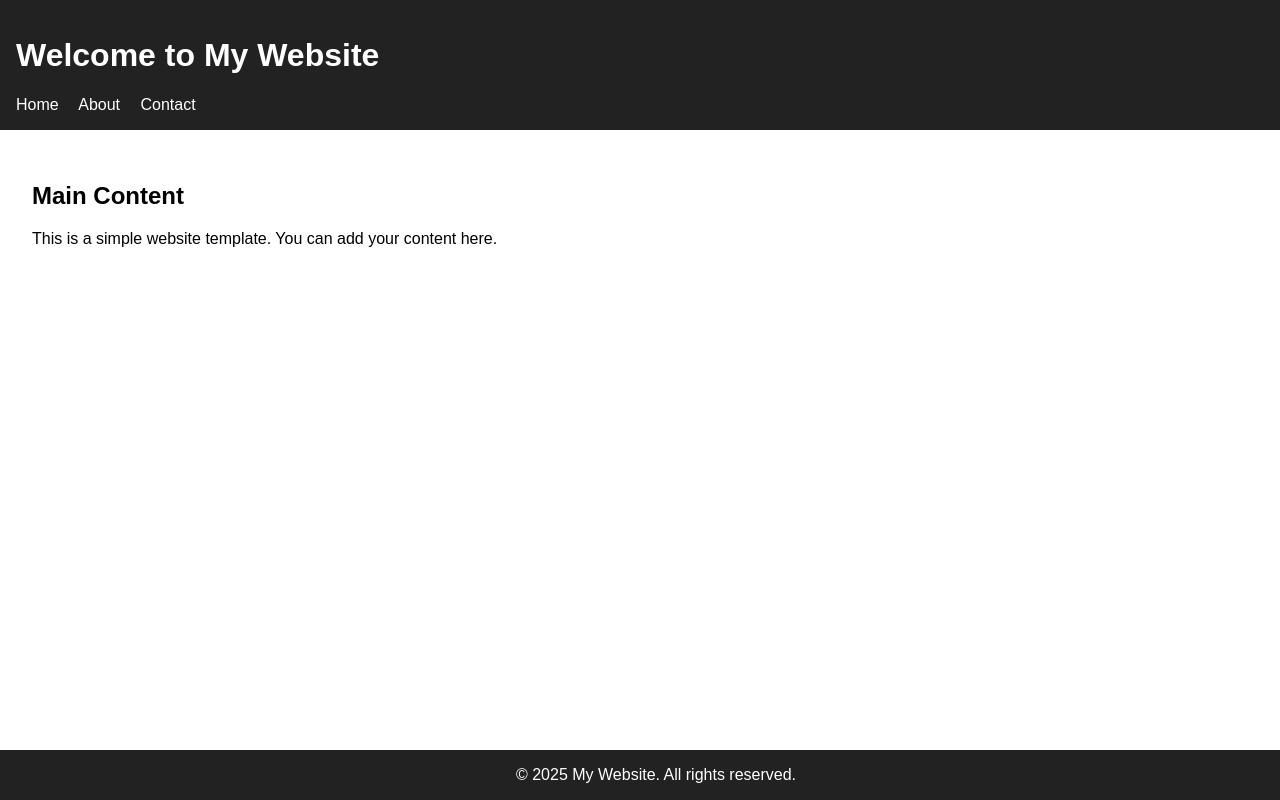
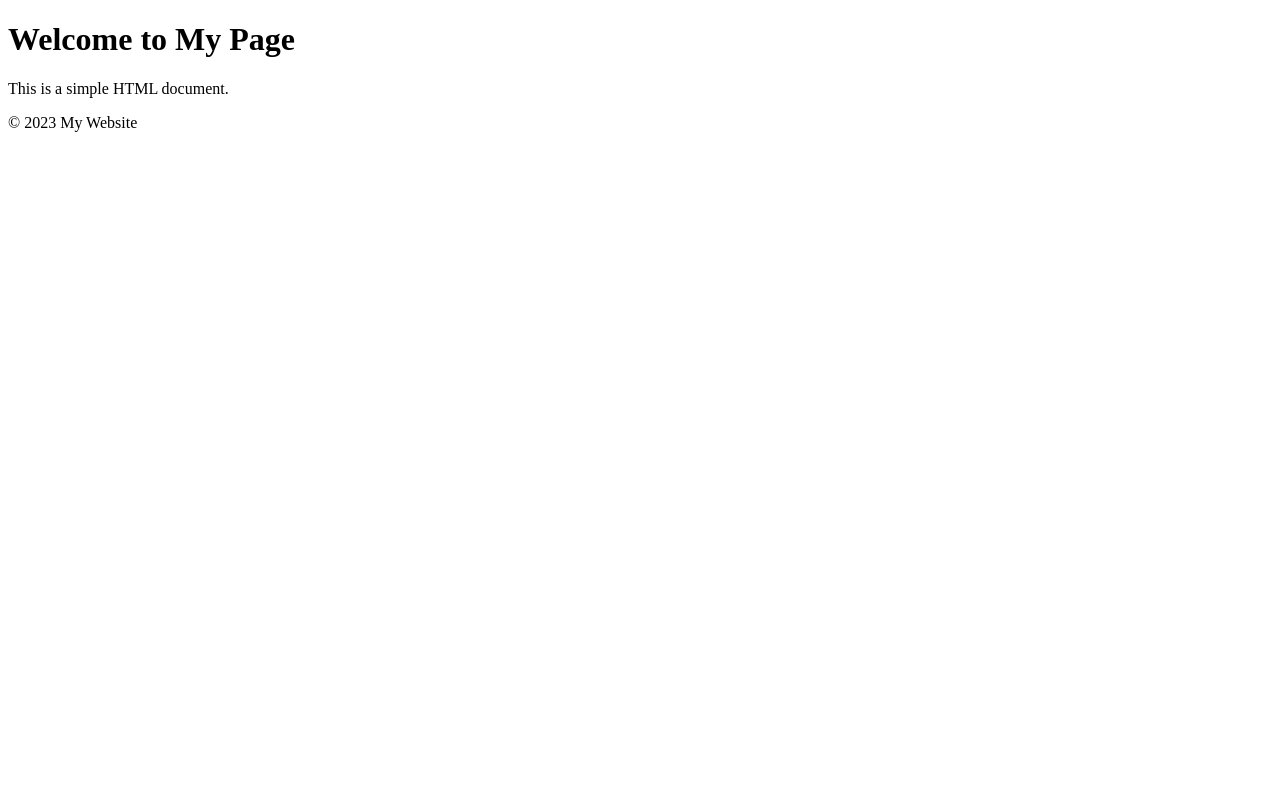
Before and after one commit to pcode99/telwincss, a plain HTML site: page index.html in a window 1280 px wide. Drawn offline with Linux system fonts and the light colour scheme.

Commit message:
hello telwin

```diff
--- a/index.html
+++ b/index.html
@@ -3,29 +3,22 @@
 <head>
     <meta charset="UTF-8">
     <meta name="viewport" content="width=device-width, initial-scale=1.0">
-    <title>My Website</title>
-    <style>
-        body { font-family: Arial, sans-serif; margin: 0; padding: 0; }
-        header { background: #222; color: #fff; padding: 1rem; }
-        nav a { color: #fff; margin-right: 1rem; text-decoration: none; }
-        main { padding: 2rem; }
-        footer { background: #222; color: #fff; text-align: center; padding: 1rem; position: fixed; width: 100%; bottom: 0; }
-    </style>
+    <title>Document</title>
 </head>
 <body>
     <header>
-        <h1>Welcome to My Website</h1>
-        <nav>
-            <a href="#">Home</a>
-            <a href="#">About</a>
-            <a href="#">Contact</a>
-        </nav>
+
     </header>
     <main>
-        <h2>Main Content</h2>
-        <p>This is a simple website template. You can add your content here.</p>
-    </main>
-    <footer>
-        &copy; 2025 My Website. All rights reserved.
-    </footer>
-</body>
+        <h1>Welcome to My Page</h1>
+        <p>This is a simple HTML document.</p>
+        </main>
+
+        <footer>
+        <p>&copy; 2023 My Website</p>
+
+
+        </footer>
+
+    </body>
+</html>
```
Also changed, not shown: style/style.css (added).
